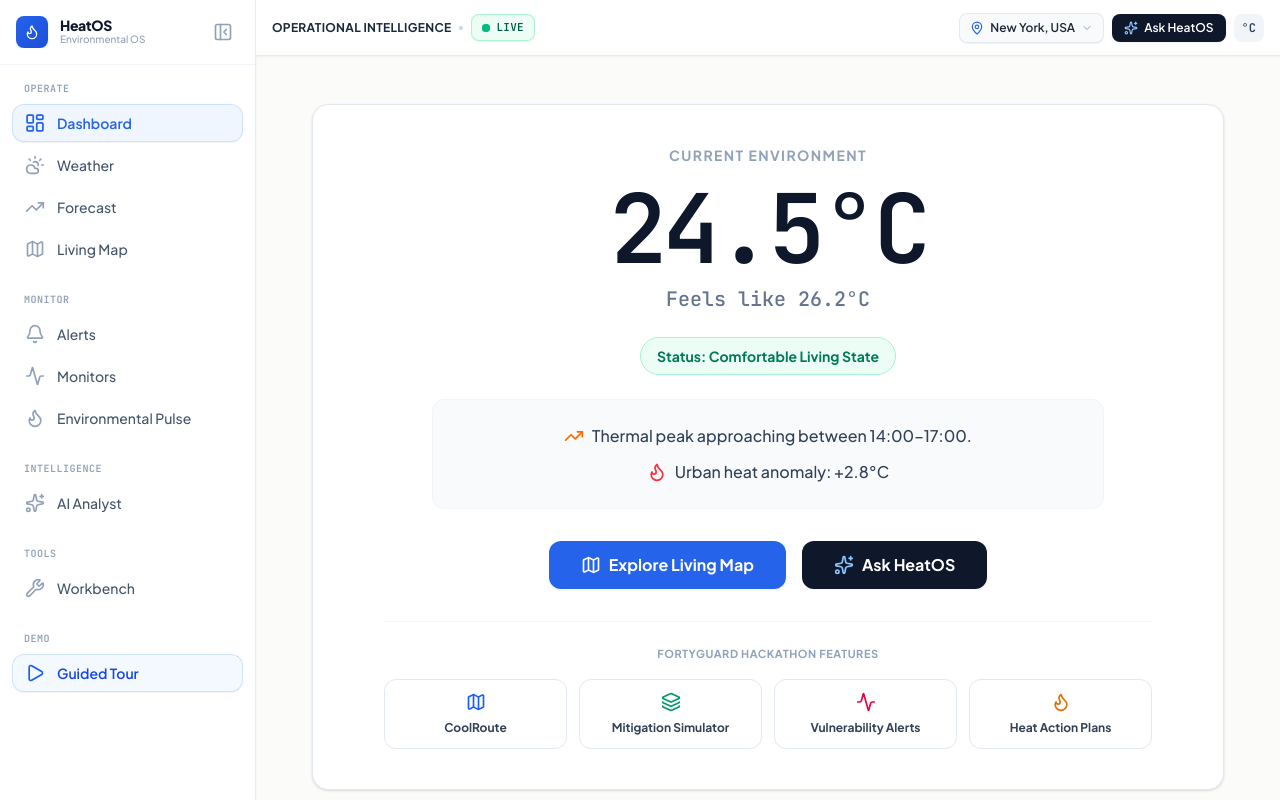
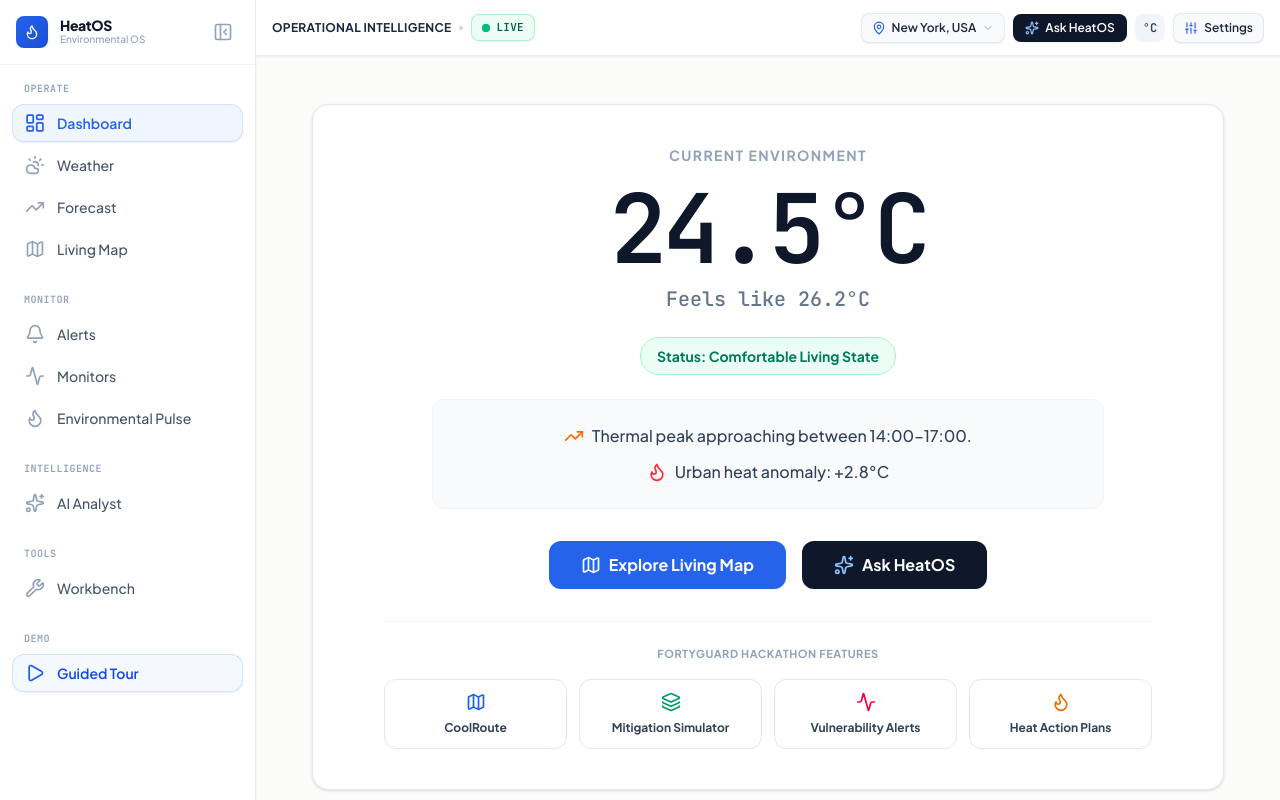
Before and after one commit to LifeLane/HeatOS, a React (Vite) app: page / in a window 1280 px wide. Shown: the top 800 px of the page. Built offline with nearby package versions, Linux system fonts and the light colour scheme; no server answers.

Commit message:
Updated the UI/UX

```diff
--- a/src/components/common/AppHeader.tsx
+++ b/src/components/common/AppHeader.tsx
@@ -8,7 +8,8 @@ import {
   Layers,
   MoreVertical,
   Flame,
-  Menu
+  Menu,
+  Sliders
 } from 'lucide-react';
 import { useLocation } from '../../context/LocationContext';
 import { useNavigation } from '../../context/NavigationContext';
@@ -28,7 +29,7 @@ const AppHeader: React.FC = () => {
     refreshEnvironmentalData,
   } = useLocation();
 
-  const { setIsDemoTourOpen, setIsFabricModalOpen, setIsLocationModalOpen } = useNavigation();
+  const { setIsDemoTourOpen, setIsFabricModalOpen, setIsLocationModalOpen, setIsSettingsModalOpen } = useNavigation();
   const [isMobileMenuOpen, setIsMobileMenuOpen] = useState(false);
   const { openAIWithContext } = useAIAnalyst();
   const mobileMenuRef = useRef<HTMLDivElement>(null);
@@ -135,6 +136,18 @@ const AppHeader: React.FC = () => {
             °{tempUnit}
           </button>
 
+          {/* Quick Settings Button */}
+          <button
+            id="header-settings-btn"
+            type="button"
+            onClick={() => setIsSettingsModalOpen(true)}
+            className="flex items-center gap-1.5 px-2.5 py-1.5 rounded-lg bg-slate-50 hover:bg-slate-100 border border-slate-200/90 text-xs font-semibold text-slate-800 transition-all cursor-pointer shadow-2xs group"
+            title="System Settings"
+          >
+            <Sliders className="w-3.5 h-3.5 text-[#2563EB] group-hover:rotate-45 transition-transform" />
+            <span className="hidden sm:inline">Settings</span>
+          </button>
+
           {/* Mobile Menu */}
           <div className="relative md:hidden" ref={mobileMenuRef}>
             <button
@@ -147,6 +160,17 @@ const AppHeader: React.FC = () => {
             </button>
             {isMobileMenuOpen && (
               <div className="absolute right-0 top-full mt-1.5 w-52 bg-white rounded-xl shadow-xl border border-slate-200 py-1.5 z-50">
+                <button
+                  onClick={() => {
+                    setIsMobileMenuOpen(false);
+                    setIsSettingsModalOpen(true);
+                  }}
+                  className="w-full px-3.5 py-2 text-left text-xs font-bold text-blue-700 bg-blue-50/60 hover:bg-blue-100 flex items-center gap-2.5 cursor-pointer"
+                >
+                  <Sliders className="w-3.5 h-3.5 text-blue-600" />
+                  <span>System Settings</span>
+                </button>
+                <div className="my-1 border-t border-slate-100" />
                 <button
                   onClick={() => {
                     setIsMobileMenuOpen(false);
```
